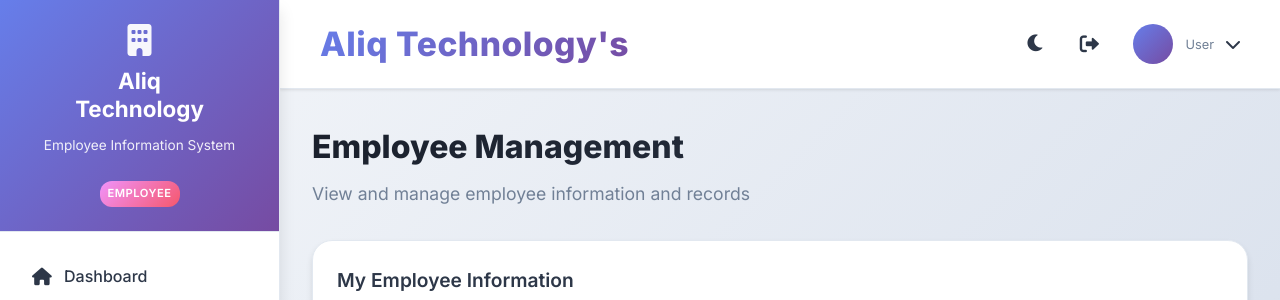
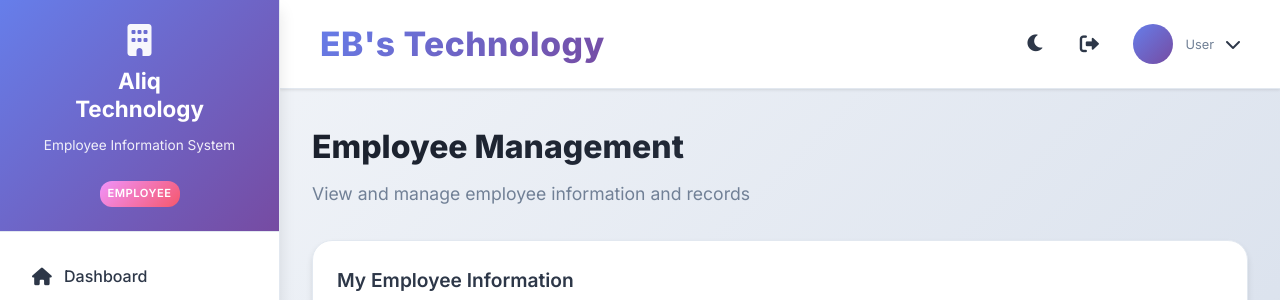
Before and after one commit to billaliq/emp-managment-sys, a Django app: page /employee/ in a window 1280 px wide. Shown: the top 300 px of the page. Run offline with Django 5.2, Linux system fonts and the light colour scheme; data comes from the database, SQL or seed files in the repository; data that the repository does not hold is empty; some libraries are stand-ins or nearby versions.

Commit message:
Update company name from "Aliq Technology's" to "EB's Technology" across various files

```diff
--- a/EMSwebsite/controllers/employees.py
+++ b/EMSwebsite/controllers/employees.py
@@ -803,7 +803,7 @@ def add_employee(request):
                 emp.employment_type = data.get("employment_type", "Full Time") or emp.employment_type
                 emp.reporting_to = data.get("reporting_to", "").strip() or emp.reporting_to
                 emp.salary = int(data.get("salary", 0)) if data.get("salary") else emp.salary
-                emp.location = data.get("location", "Aliq Technology's") or emp.location
+                emp.location = data.get("location", "EB's Technology") or emp.location
                 emp.bank_name = data.get("bank_name", "").strip() or emp.bank_name
                 emp.branch_name = data.get("branch_name", "").strip() or emp.branch_name
                 emp.account_title = data.get("account_title", "").strip() or emp.account_title
@@ -819,7 +819,7 @@ def add_employee(request):
                     if not emp.work_mode: emp.work_mode = data.get("work_mode", "Onsite") or emp.work_mode
                     if not emp.employment_type: emp.employment_type = data.get("employment_type", "Full Time") or emp.employment_type
                     if not emp.reporting_to: emp.reporting_to = data.get("reporting_to", "").strip() or emp.reporting_to
-                    if not emp.location: emp.location = data.get("location", "Aliq Technology's") or emp.location
+                    if not emp.location: emp.location = data.get("location", "EB's Technology") or emp.location
                     if not emp.bank_name: emp.bank_name = data.get("bank_name", "").strip() or emp.bank_name
                     if not emp.branch_name: emp.branch_name = data.get("branch_name", "").strip() or emp.branch_name
                     if not emp.account_title: emp.account_title = data.get("account_title", "").strip() or emp.account_title
@@ -833,7 +833,7 @@ def add_employee(request):
                     emp.work_mode = data.get("work_mode", "Onsite") or emp.work_mode
                     emp.employment_type = data.get("employment_type", "Full Time") or emp.employment_type
                     emp.reporting_to = data.get("reporting_to", "").strip() or emp.reporting_to
-                    emp.location = data.get("location", "Aliq Technology's") or emp.location
+                    emp.location = data.get("location", "EB's Technology") or emp.location
                     emp.bank_name = data.get("bank_name", "").strip() or emp.bank_name
                     emp.branch_name = data.get("branch_name", "").strip() or emp.branch_name
                     emp.account_title = data.get("account_title", "").strip() or emp.account_title
--- a/EMSwebsite/management/commands/send_birthday_emails.py
+++ b/EMSwebsite/management/commands/send_birthday_emails.py
@@ -144,7 +144,7 @@ Wishing you a fantastic year ahead filled with success and happiness.
 
 Best regards,
 Employee Information System
-Aliq Technology's
+EB's Technology
         """.strip()
 
     def _get_birthday_html_message(self, name, age=None, employee=None):
--- a/EMSwebsite/models/employee.py
+++ b/EMSwebsite/models/employee.py
@@ -166,7 +166,7 @@ class Employees(models.Model):
     present_address = models.TextField(blank=True, null=True)
     permanent_address = models.TextField(blank=True, null=True)
     photo = models.ImageField(upload_to='employee_photos/', blank=True, null=True)
-    location = models.CharField(max_length=100, default="Aliq Technology's")
+    location = models.CharField(max_length=100, default="EB's Technology")
     work_mode = models.CharField(max_length=10, choices=[('Onsite', 'Onsite'), ('Remote', 'Remote'), ('Hybrid', 'Hybrid')], default='Onsite')
     employment_type = models.CharField(max_length=10, choices=[('Full Time', 'Full Time'), ('Part Time', 'Part Time')], default='Full Time')
     date_hired = models.DateField(blank=True, null=True)
--- a/EMSwebsite/utils/increment_notifications.py
+++ b/EMSwebsite/utils/increment_notifications.py
@@ -263,7 +263,7 @@ def get_increment_email_html(employee_name, increment, is_employee=False, is_fin
     </div>
     <div class="footer">
         <p><strong>Employee Information System</strong></p>
-        <p>Aliq Technology's</p>
+        <p>EB's Technology</p>
         <p style="font-size: 12px; color: #999;">This is an automated notification.</p>
     </div>
 </body>
--- a/templates/pages/attendance.html
+++ b/templates/pages/attendance.html
@@ -5,7 +5,7 @@
 <head>
     <meta charset="UTF-8">
     <meta name="viewport" content="width=device-width, initial-scale=1.0">
-    <title>Attendance Management - Aliq Technology's | EMS</title>
+    <title>Attendance Management - EB's Technology | EMS</title>
     <link href="https://cdnjs.cloudflare.com/ajax/libs/font-awesome/6.0.0/css/all.min.css" rel="stylesheet">
     <link rel="stylesheet" href="{% static 'css/style.css' %}">
     <link rel="stylesheet" href="{% static 'css/attendance.css' %}">
--- a/templates/pages/dashboard.html
+++ b/templates/pages/dashboard.html
@@ -5,7 +5,7 @@
 <head>
     <meta charset="UTF-8">
     <meta name="viewport" content="width=device-width, initial-scale=1.0">
-    <title>Aliq Technology's | Employee Information System</title>
+    <title>EB's Technology | Employee Information System</title>
     <link href="https://cdnjs.cloudflare.com/ajax/libs/font-awesome/6.0.0/css/all.min.css" rel="stylesheet">
     <script src="https://cdn.jsdelivr.net/npm/chart.js"></script>
     <link rel="stylesheet" href="{% static 'css/style.css' %}">
--- a/templates/pages/device/enrollment.html
+++ b/templates/pages/device/enrollment.html
@@ -4,7 +4,7 @@
 <head>
     <meta charset="UTF-8">
     <meta name="viewport" content="width=device-width, initial-scale=1.0">
-    <title>Device Enrollment | Aliq Technology's</title>
+    <title>Device Enrollment | EB's Technology</title>
     <link href="https://cdnjs.cloudflare.com/ajax/libs/font-awesome/6.0.0/css/all.min.css" rel="stylesheet">
     <!-- Select2 CSS -->
     <link href="https://cdn.jsdelivr.net/npm/select2@4.1.0-rc.0/dist/css/select2.min.css" rel="stylesheet" />
--- a/templates/pages/device/management.html
+++ b/templates/pages/device/management.html
@@ -4,7 +4,7 @@
 <head>
     <meta charset="UTF-8">
     <meta name="viewport" content="width=device-width, initial-scale=1.0">
-    <title>Device Management | Aliq Technology's</title>
+    <title>Device Management | EB's Technology</title>
     <link href="https://cdnjs.cloudflare.com/ajax/libs/font-awesome/6.0.0/css/all.min.css" rel="stylesheet">
     <link rel="stylesheet" href="{% static 'css/style.css' %}">
     <script src="{% static 'js/appearance.js' %}"></script>
--- a/templates/pages/employee.html
+++ b/templates/pages/employee.html
@@ -4,7 +4,7 @@
 <head>
     <meta charset="UTF-8">
     <meta name="viewport" content="width=device-width, initial-scale=1.0">
-    <title>Employee Management - Aliq Technology's | EMS</title>
+    <title>Employee Management - EB's Technology | EMS</title>
     <link href="https://cdnjs.cloudflare.com/ajax/libs/font-awesome/6.0.0/css/all.min.css" rel="stylesheet">
     <link rel="stylesheet" href="{% static 'css/style.css' %}">
     <link rel="stylesheet" href="{% static 'css/employee.css' %}">
@@ -399,7 +399,7 @@
                                     <div class="form-group">
                                         <label class="form-label">Location</label>
                                         <input type="text" class="form-input" name="location"
-                                               value="{% if employee and employee.location %}{{ employee.location }}{% else %}Aliq Technology's{% endif %}"
+                                               value="{% if employee and employee.location %}{{ employee.location }}{% else %}EB's Technology{% endif %}"
                                                {% if is_locked and not is_admin_user and employee and employee.location %}readonly{% endif %}>
                                     </div>
                                 </div>
--- a/templates/pages/employee_profile.html
+++ b/templates/pages/employee_profile.html
@@ -4,7 +4,7 @@
 <html lang="en">
 <head>
     <meta charset="UTF-8">
-    <title>Employee Profile - Aliq Technology's | EMS</title>
+    <title>Employee Profile - EB's Technology | EMS</title>
     <link href="https://cdnjs.cloudflare.com/ajax/libs/font-awesome/6.0.0/css/all.min.css" rel="stylesheet">
     <link rel="stylesheet" href="{% static 'css/style.css' %}">
     <link rel="stylesheet" href="{% static 'css/employee.css' %}">
--- a/templates/pages/navigation.html
+++ b/templates/pages/navigation.html
@@ -6,7 +6,7 @@
             <i class="fas fa-bars"></i>
         </button>
         <div class="company-title">
-            <span class="company-name">Aliq Technology's</span>
+            <span class="company-name">EB's Technology</span>
         </div>
     </div>
     <div class="topbar-right">
--- a/templates/pages/splash_screen.html
+++ b/templates/pages/splash_screen.html
@@ -3,7 +3,7 @@
     <div class="particles" id="particles"></div>
     <div class="splash-logo">
         <i class="fas fa-building"></i>
-        <h1>Aliq Technology's</h1>
+        <h1>EB's Technology</h1>
         <p>Employee Information System</p>
     </div>
     <div class="splash-loading"></div>
--- a/templates/pages/team.html
+++ b/templates/pages/team.html
@@ -4,7 +4,7 @@
 <head>
     <meta charset="UTF-8">
     <meta name="viewport" content="width=device-width, initial-scale=1.0">
-    <title>Teams Management - Aliq Technology's | EMS</title>
+    <title>Teams Management - EB's Technology | EMS</title>
     <link href="https://cdnjs.cloudflare.com/ajax/libs/font-awesome/6.0.0/css/all.min.css" rel="stylesheet">
     <link rel="stylesheet" href="{% static 'css/style.css' %}">
     <link rel="stylesheet" href="{% static 'css/team.css' %}">
```
Also changed, not shown: EMSwebsite/migrations/0001_initial.py.
